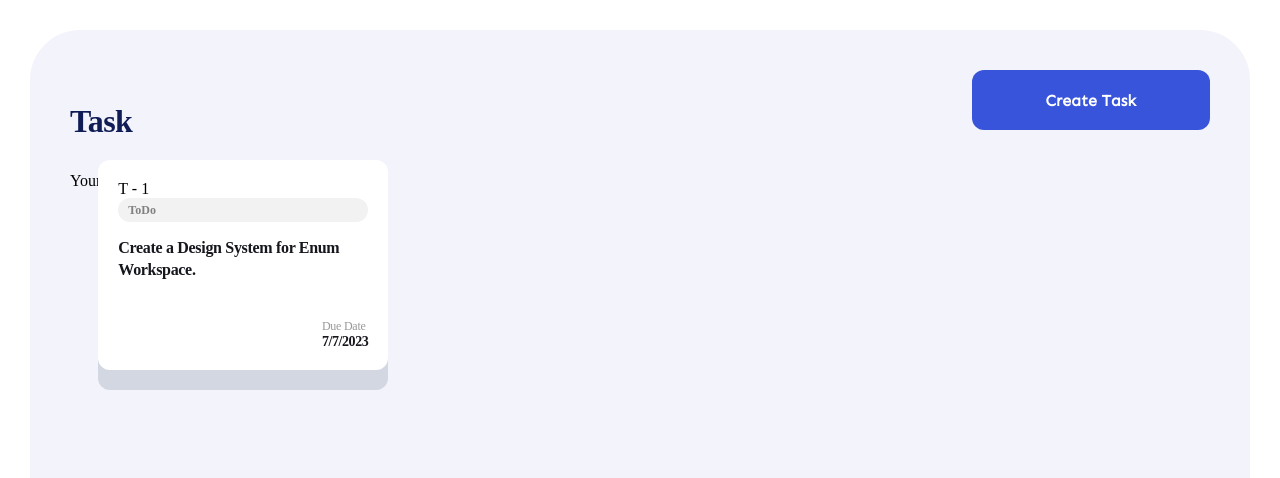
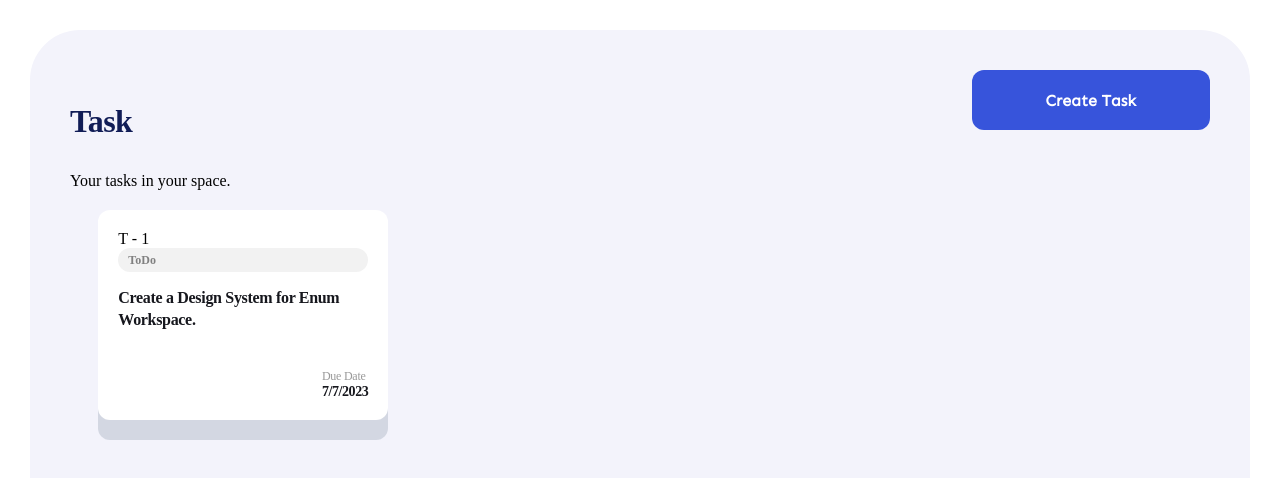
Before and after one commit to vaidanicu/Task-Manager, a React (Create React App) app: page / in a window 1280 px wide. Shown: the top 478 px of the page. Built offline with nearby package versions, Linux system fonts and the light colour scheme.

Commit message:
add padding for subtitle

```diff
--- a/src/App.css
+++ b/src/App.css
@@ -7,7 +7,7 @@
 .app-content {
   flex: 1;
   display: grid;
-  grid-template-columns: auto minmax(80%);
+  grid-template-columns: auto minmax(80% 200px);
   gap: 40px;
 }
 .app-content h1 {
--- a/src/components/control-panel/ControlPanel.css
+++ b/src/components/control-panel/ControlPanel.css
@@ -19,4 +19,5 @@
   display: flex;
   justify-content: space-between;
   height: 60px;
+  padding-bottom: 50px;
 }
```
